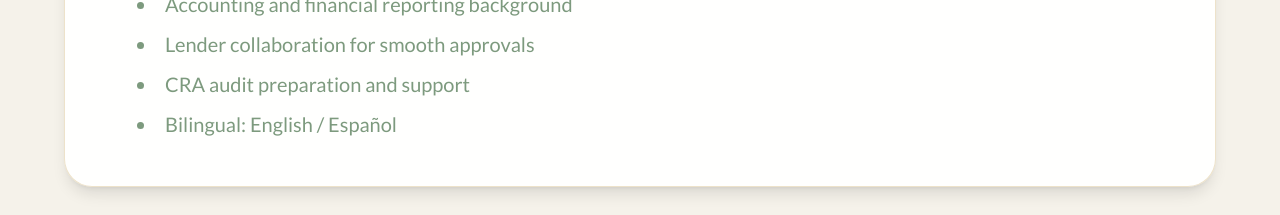
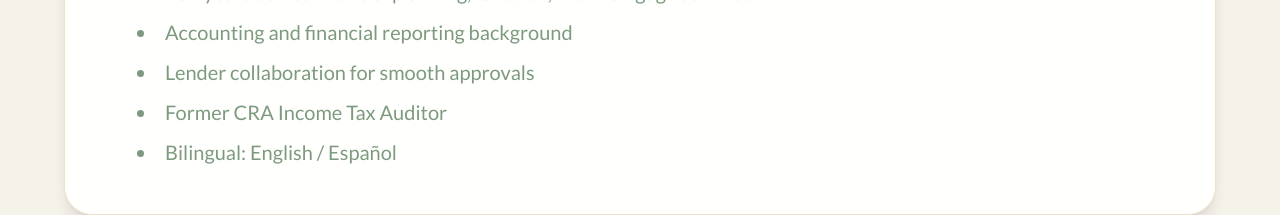
Before and after one commit to nelsondario1111/fanny-site, a Next.js app: page /en/about in a window 1280 px wide. Shown: the part 1092-1307 px from the top of the page. Built offline with nearby package versions, Linux system fonts and the light colour scheme.

Commit message:
Update files

```diff
--- a/app/en/about/page.tsx
+++ b/app/en/about/page.tsx
@@ -69,7 +69,7 @@ function AboutInner() {
             title="About Fanny — Professional Guidance with a Human Heart"
             subtitle={
               <>
-                I’m a bilingual Mortgage Agent (Level 2) and holistic financial consultant based in Toronto.
+                I’m a bilingual Mortgage Agent (Level 2) former CRA Income Tax Auditor and holistic financial consultant based in Toronto.
                 My work blends lending experience, tax cadence, and accounting discipline so you can make
                 clear, values-aligned decisions—and feel calm about money. We serve a select roster of
                 professional families, executives, and business owners.
@@ -139,7 +139,7 @@ function AboutInner() {
               "10+ years across financial planning, taxation, and mortgage services",
               "Accounting and financial reporting background",
               "Lender collaboration for smooth approvals",
-              "CRA audit preparation and support",
+              "Former CRA Income Tax Auditor",
               "Bilingual: English / Español",
             ].map((item) => (
               <Reveal key={item} variants={fadeUp}>
--- a/app/es/sobre-mi/page.tsx
+++ b/app/es/sobre-mi/page.tsx
@@ -69,7 +69,7 @@ function AboutInnerEs() {
             title="Sobre Fanny — Guía profesional con corazón humano"
             subtitle={
               <>
-                Soy agente hipotecaria (Nivel 2) y consultora financiera holística, bilingüe, con base en Toronto.
+                Soy agente hipotecaria (Nivel 2), ex-auditora de impuestos para la CRA y consultora financiera holística, bilingüe, con base en Toronto.
                 Integro experiencia en financiamiento, ritmo fiscal y disciplina contable para ayudarte a tomar
                 decisiones claras y alineadas a tus valores—y sentir calma con el dinero. Acompañamos a una
                 lista selecta de familias profesionales, ejecutivos y dueños de negocio.
@@ -141,7 +141,7 @@ function AboutInnerEs() {
               "10+ años entre planificación financiera, impuestos y servicios hipotecarios",
               "Formación en contabilidad y reportes financieros",
               "Colaboración con prestamistas para aprobaciones fluidas",
-              "Preparación y soporte en auditorías de la CRA",
+              "ex-auditora de impuestos para la CRA",
               "Bilingüe: Español / English",
             ].map((item) => (
               <Reveal key={item} variants={fadeUp}>
```
